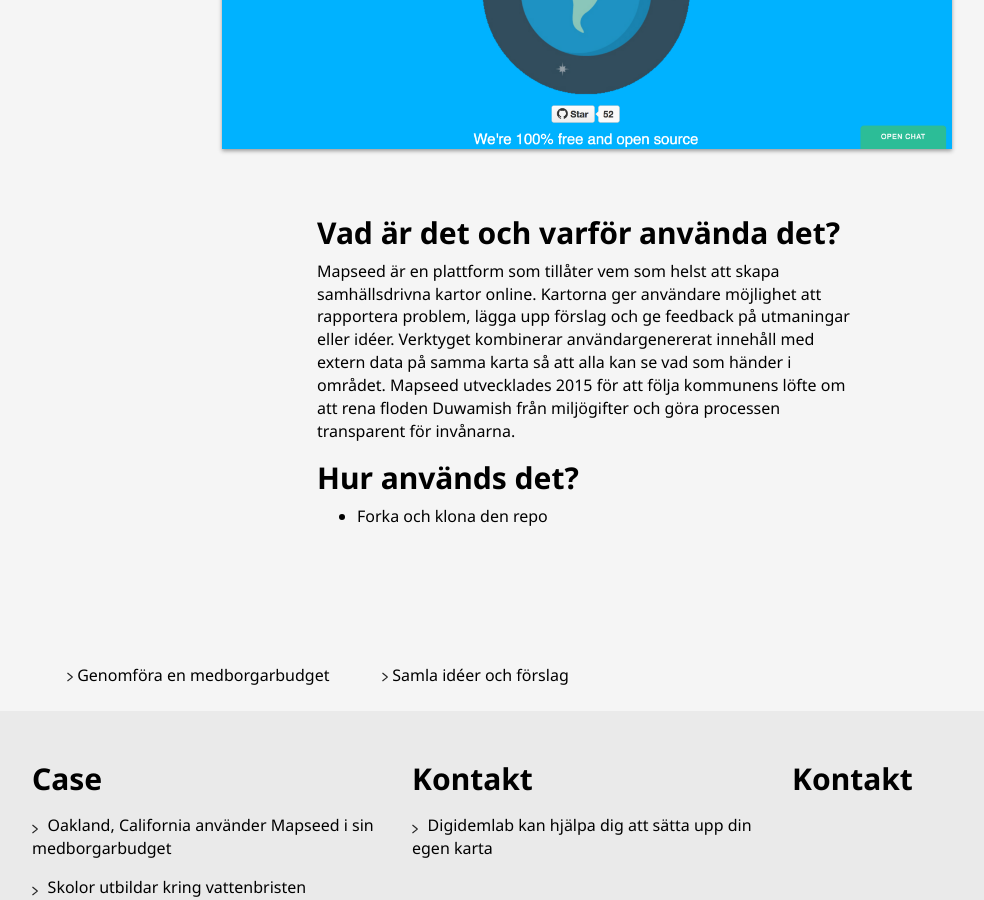
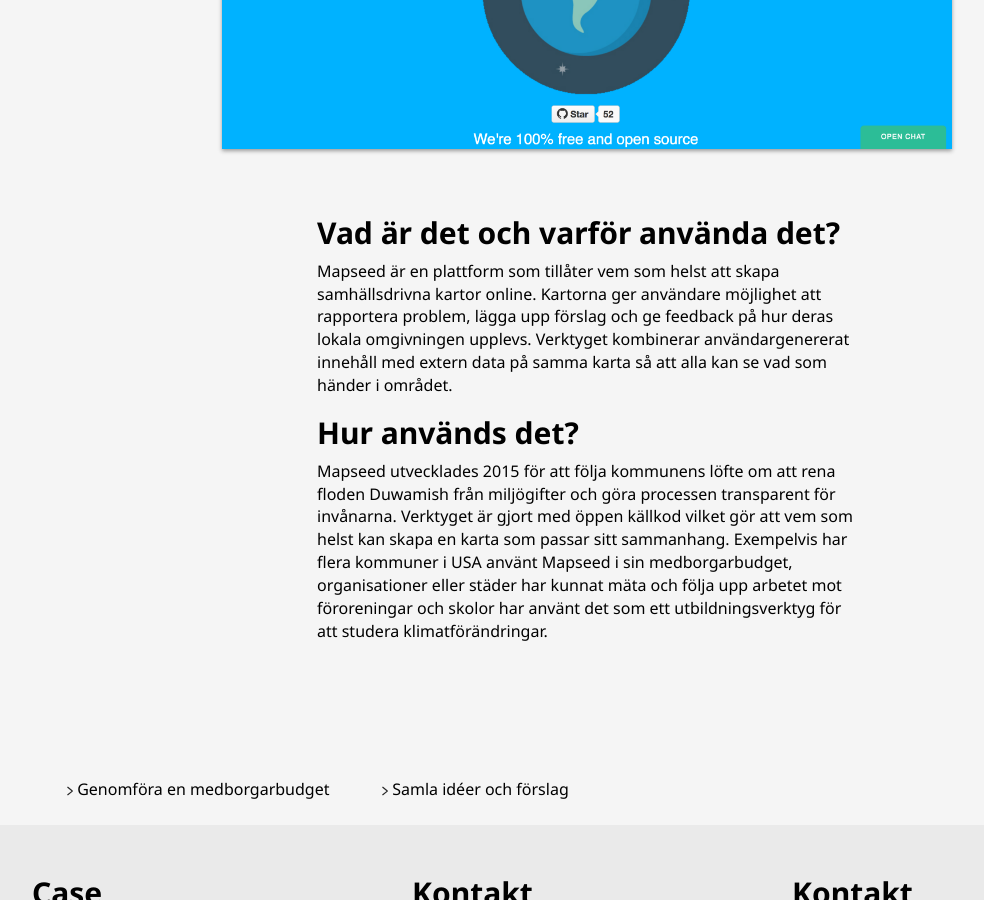
Before and after one commit to digidemlab/demokratiskastader, a Jekyll site: the page built from _posts/2017-10-10-mapseed.md, in a window 1280 px wide and 900 px high, scrolled down 1366 px. Shown: the whole window, without its empty margins (53-1037 px from the left). Built offline with Jekyll 4.4.1, drawn with Linux system fonts in a browser that asks for light colours.

Commit message:
Updated Mapseed

```diff
--- a/_posts/2017-10-10-mapseed.md
+++ b/_posts/2017-10-10-mapseed.md
@@ -30,7 +30,7 @@
 ---
 
 ## Vad är det och varför använda det?
-Mapseed är en plattform som tillåter vem som helst att skapa samhällsdrivna kartor online. Kartorna ger användare möjlighet att rapportera problem, lägga upp förslag och ge feedback på utmaningar eller idéer. Verktyget kombinerar användargenererat innehåll med extern data på samma karta så att alla kan se vad som händer i området. Mapseed utvecklades 2015 för att följa kommunens löfte om att rena floden Duwamish från miljögifter och göra processen transparent för invånarna.
+Mapseed är en plattform som tillåter vem som helst att skapa samhällsdrivna kartor online. Kartorna ger användare möjlighet att rapportera problem, lägga upp förslag och ge feedback på hur deras lokala omgivningen upplevs. Verktyget kombinerar användargenererat innehåll med extern data på samma karta så att alla kan se vad som händer i området.
 
 ## Hur används det?
-* Forka och klona den repo
+Mapseed utvecklades 2015 för att följa kommunens löfte om att rena floden Duwamish från miljögifter och göra processen transparent för invånarna. Verktyget är gjort med öppen källkod vilket gör att vem som helst kan skapa en karta som passar sitt sammanhang. Exempelvis har flera kommuner i USA använt Mapseed i sin medborgarbudget, organisationer eller städer har kunnat mäta och följa upp arbetet mot föroreningar och skolor har använt det som ett utbildningsverktyg för att studera klimatförändringar.
```
